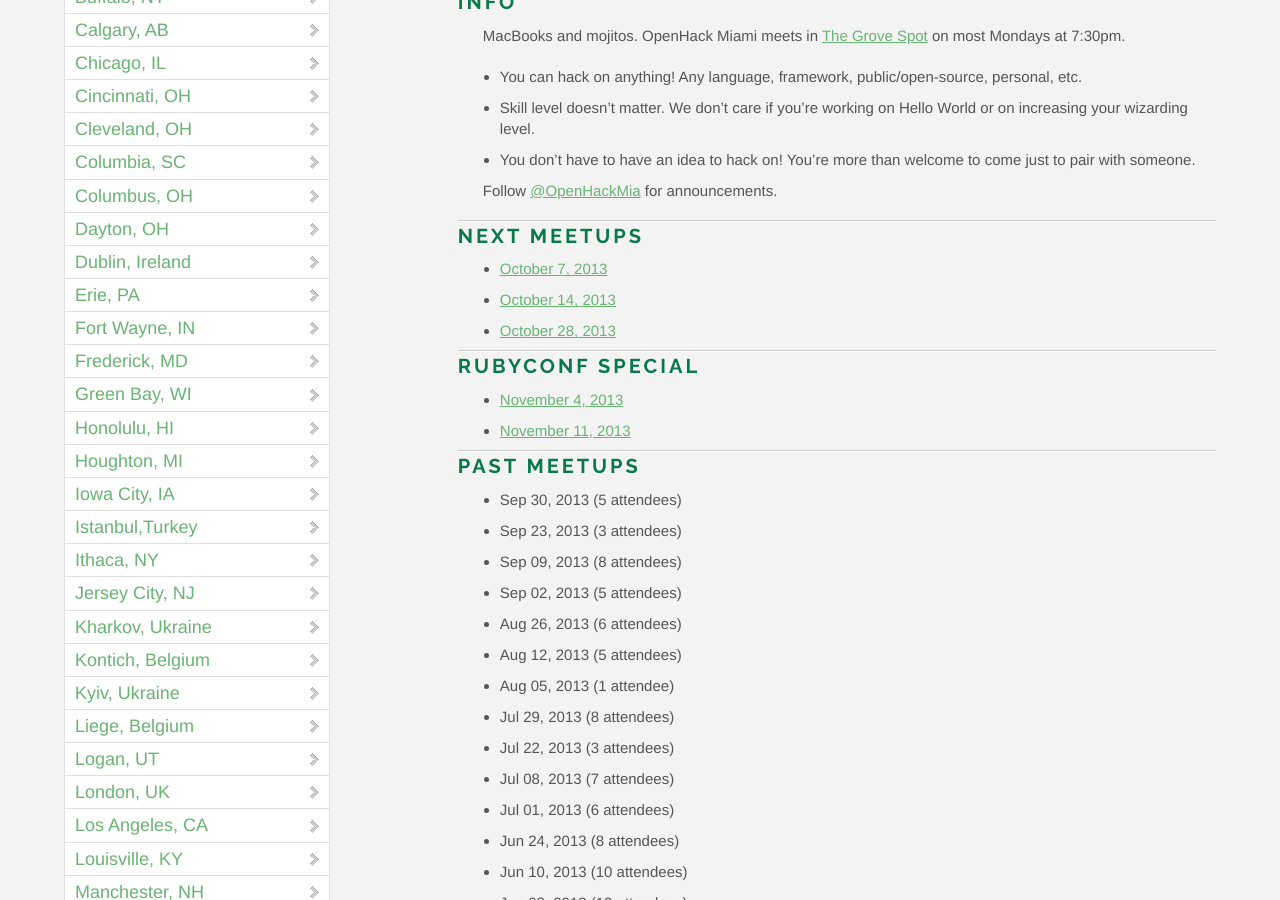
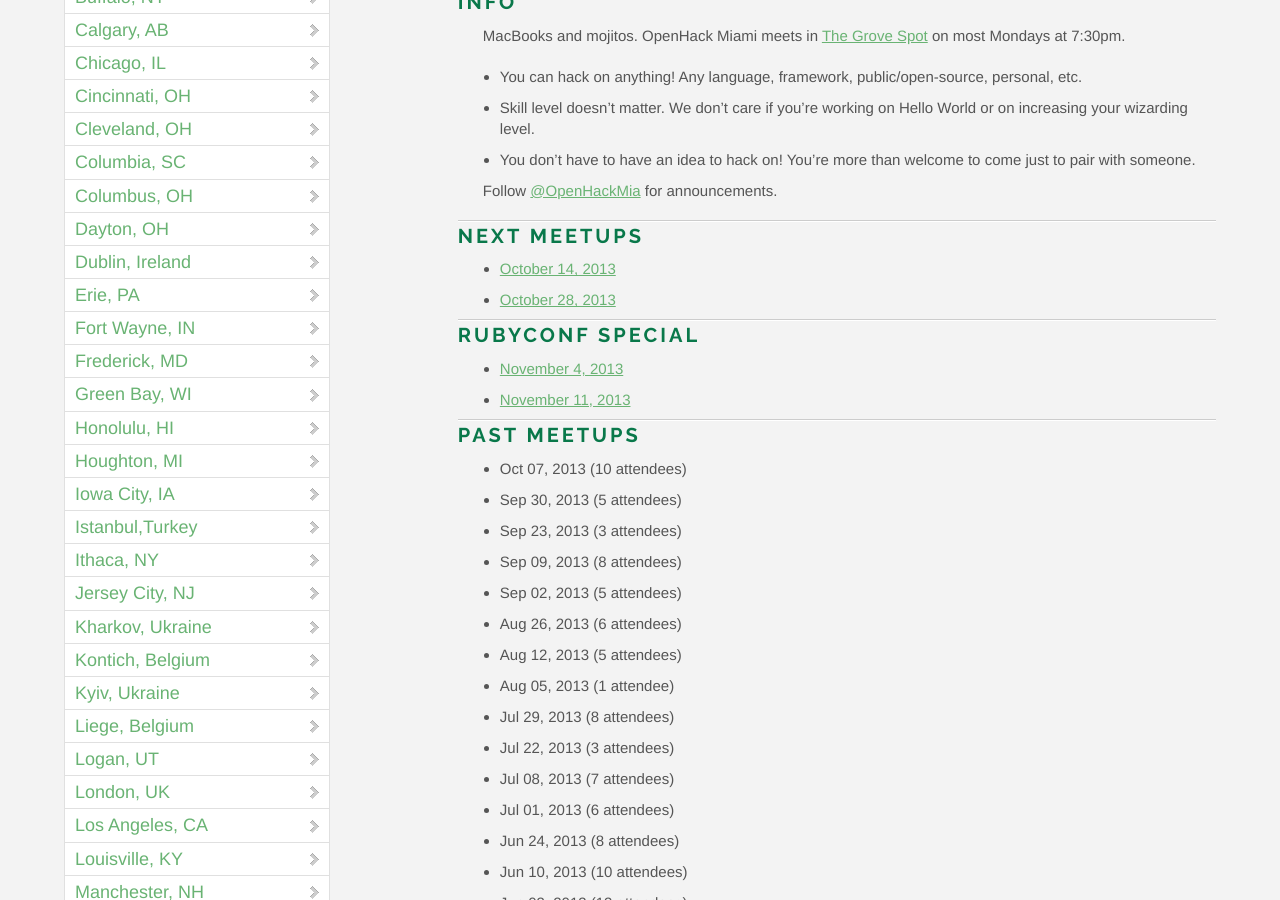
Before and after one commit to OpenHack/openhack.github.com, a Jekyll site: the page built from miami/index.markdown, in a window 1280 px wide and 900 px high, scrolled down 733 px. Built offline with Jekyll 4.4.1, drawn with Linux system fonts in a browser that asks for light colours; nearby versions of some CDN libraries; Markdown is read by kramdown in place of the engine named in the settings; comment, search, counter and statistics services are not loaded.

Commit message:
miami attendee info for yesterday

```diff
--- a/miami/index.markdown
+++ b/miami/index.markdown
@@ -19,7 +19,6 @@ Follow [@OpenHackMia](http://twitter.com/openhackmia) for announcements.
 
 ### Next meetups
 
-* [October 7, 2013](http://www.meetup.com/miamirb/events/143052882/)
 * [October 14, 2013](http://www.meetup.com/miamirb/events/143053002/)
 * [October 28, 2013](http://www.meetup.com/miamirb/events/143053162/)
 
@@ -30,6 +29,7 @@ Follow [@OpenHackMia](http://twitter.com/openhackmia) for announcements.
 
 ### Past meetups
 
+* Oct 07, 2013 (10 attendees)
 * Sep 30, 2013 (5 attendees)
 * Sep 23, 2013 (3 attendees)
 * Sep 09, 2013 (8 attendees)
```
